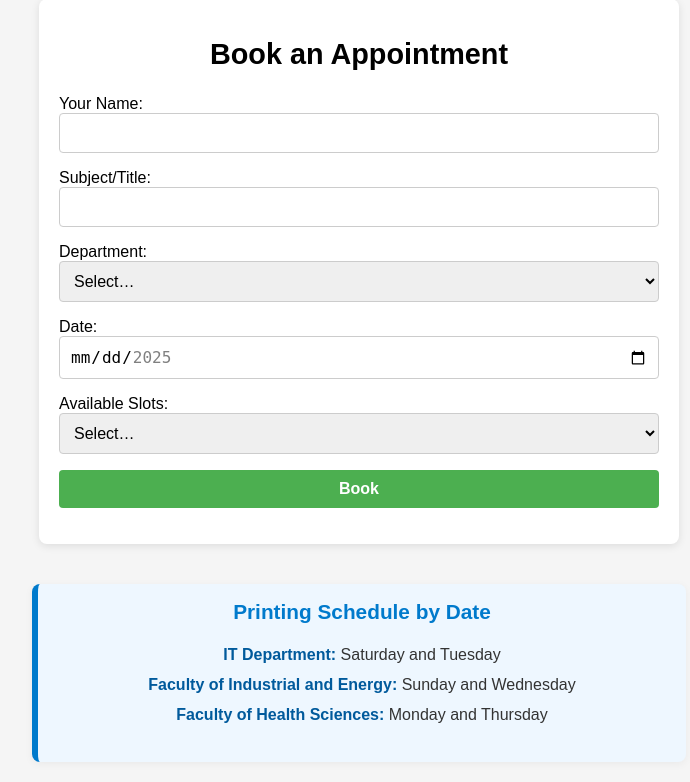
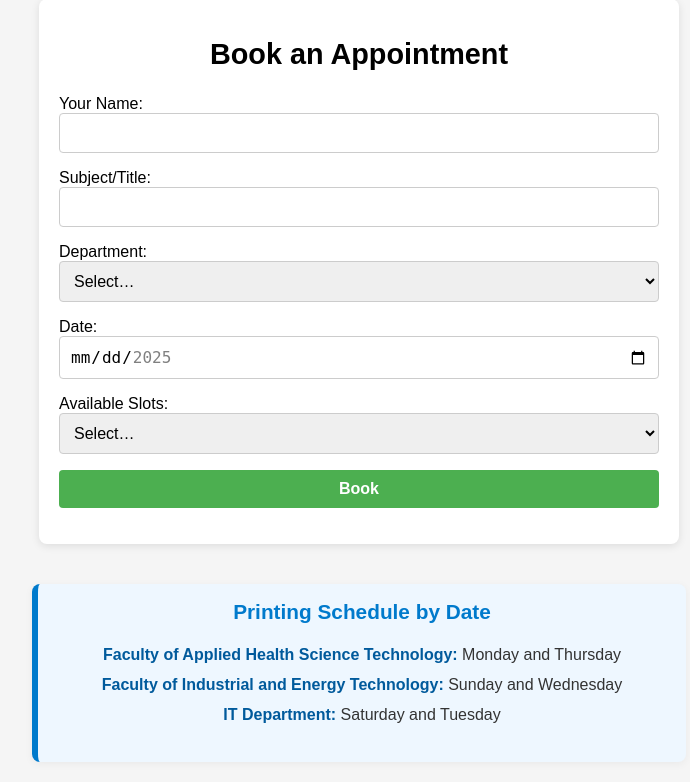
Before and after one commit to elmansy-mostafa/Reservation-, a FastAPI app: page / in a window 1280 px wide. Shown: the part 41-823 px from the top of the page, without its empty margins (281-971 px from the left). Run offline with FastAPI, Linux system fonts and the light colour scheme.

Commit message:
update norice

```diff
--- a/templates/index.html
+++ b/templates/index.html
@@ -22,9 +22,9 @@
       <label>Department:
         <select id="department" required>
           <option value="">Select…</option>
-          <option value="it">IT</option>
-          <option value="industrial">Faculty of Industrial and Energy</option>
-          <option value="health">Faculty of Health Sciences</option>
+          <option value="health">Faculty of Applied Health Science Technology</option>
+          <option value="industrial">Faculty of Industrial and Energy Technology</option>
+          <option value="it">IT Department</option>
         </select>
       </label>
 
@@ -47,9 +47,11 @@
   <div class="printing-notice">
     <h3>Printing Schedule by Date</h3>
     <ul>
+      <li><strong>Faculty of Applied Health Science Technology:</strong> Monday and Thursday</li>
+      <li><strong>Faculty of Industrial and Energy Technology:</strong> Sunday and Wednesday</li>
       <li><strong>IT Department:</strong> Saturday and Tuesday</li>
-      <li><strong>Faculty of Industrial and Energy:</strong> Sunday and Wednesday</li>
-      <li><strong>Faculty of Health Sciences:</strong> Monday and Thursday</li>
+
+
     </ul>
   </div>
 
```
Also changed, not shown: test.db.
